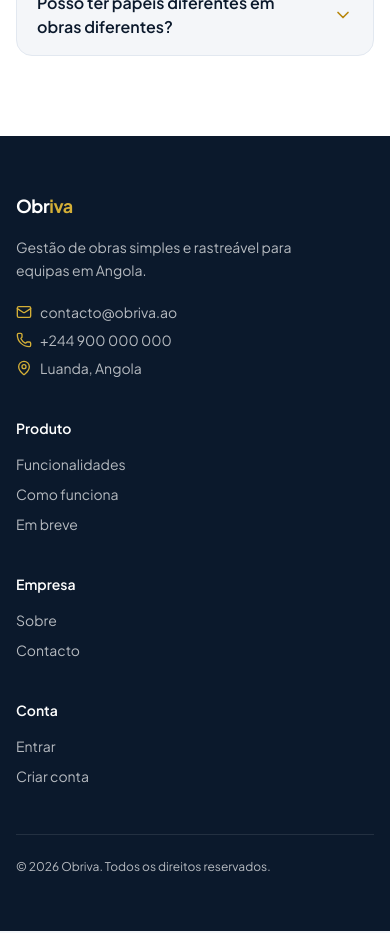
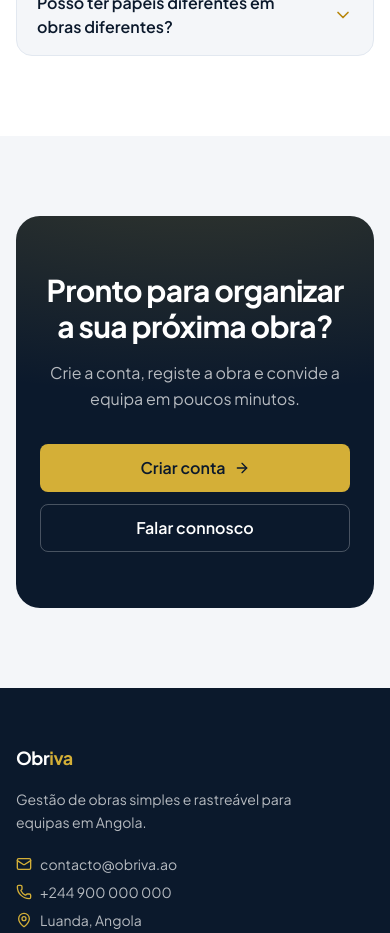
Before and after one commit to Obriva-org/Frontend_Obriva, a Next.js app: page / in a window 390 px wide. Shown: the part 6740-7673 px from the top of the page. Built offline with nearby package versions, Linux system fonts and the light colour scheme.

Commit message:
feat: added component FinalCta.tsx in project

```diff
--- a/src/app/(public)/page.tsx
+++ b/src/app/(public)/page.tsx
@@ -1,5 +1,6 @@
 import { Faq } from "@/components/landing/Faq";
 import { Features } from "@/components/landing/Features";
+import { FinalCta } from "@/components/landing/FinalCta";
 import { Hero } from "@/components/landing/Hero";
 import { HowItWorks } from "@/components/landing/HowItWorks";
 import { ProblemStrip } from "@/components/landing/ProblemStrip";
@@ -16,6 +17,7 @@ export default function LandingPage() {
       <Roles/>
       <Security/>
       <Faq/>
+      <FinalCta/>
     </>
   );
 }
--- /dev/null
+++ b/src/components/landing/FinalCta.tsx
@@ -0,0 +1,35 @@
+import { ArrowRight } from "lucide-react";
+import { ButtonLink } from "@/components/ui/Button";
+import { Container } from "@/components/ui/Container";
+
+export function FinalCta() {
+  return (
+    <section className="py-20 sm:py-24">
+      <Container>
+        <div className="relative overflow-hidden rounded-3xl bg-brand-navy px-6 py-14 text-center sm:px-12 sm:py-16">
+          <div
+            aria-hidden
+            className="absolute inset-0 bg-[radial-gradient(40rem_16rem_at_50%_-20%,rgba(212,175,55,0.22),transparent)]"
+          />
+          <div className="relative mx-auto max-w-2xl">
+            <h2 className="text-balance text-3xl font-bold tracking-tight text-white sm:text-4xl">
+              Pronto para organizar a sua próxima obra?
+            </h2>
+            <p className="mt-4 text-base leading-relaxed text-white/70 sm:text-lg">
+              Crie a conta, registe a obra e convide a equipa em poucos minutos.
+            </p>
+            <div className="mt-8 flex flex-col justify-center gap-3 sm:flex-row">
+              <ButtonLink href="/register" size="lg">
+                Criar conta
+                <ArrowRight className="h-4 w-4" aria-hidden />
+              </ButtonLink>
+              <ButtonLink href="/contact" variant="outline-light" size="lg">
+                Falar connosco
+              </ButtonLink>
+            </div>
+          </div>
+        </div>
+      </Container>
+    </section>
+  );
+}
--- a/src/components/landing/Hero.tsx
+++ b/src/components/landing/Hero.tsx
@@ -5,8 +5,8 @@ import { Container } from "@/components/ui/Container";
 
 export function Hero() {
   return (
-    <section className="relative flex min-h-136 items-center overflow-hidden bg-brand-navy lg:min-h-160">
-      {/* Foto da equipa: fundo da secção, ancorada à direita */}
+    <section className="relative flex min-h-136 items-center overflow-hidden bg-brand-navy lg:min-h-162">
+      {/* Foto da equipa */}
       <div className="absolute inset-y-0 right-0 w-full lg:w-[78%]">
         <Image
           src="/images/gumbal.jpg"
@@ -17,13 +17,10 @@ export function Hero() {
           className="object-cover object-center"
         />
 
-        {/* Telemóvel/tablet: véu uniforme para o texto ficar legível */}
         <div className="absolute inset-0 bg-brand-navy/80 lg:hidden" />
 
-        {/* Desktop: azul-marinho à esquerda, foto a ganhar destaque à direita */}
         <div className="absolute inset-0 hidden bg-linear-to-r from-brand-navy from-15% via-brand-navy/70 via-45% to-transparent lg:block" />
 
-        {/* Funde o topo e a base com as secções vizinhas */}
         <div className="absolute inset-0 hidden bg-linear-to-b from-brand-navy/30 via-transparent to-brand-navy/30 lg:block" />
       </div>
 
```
